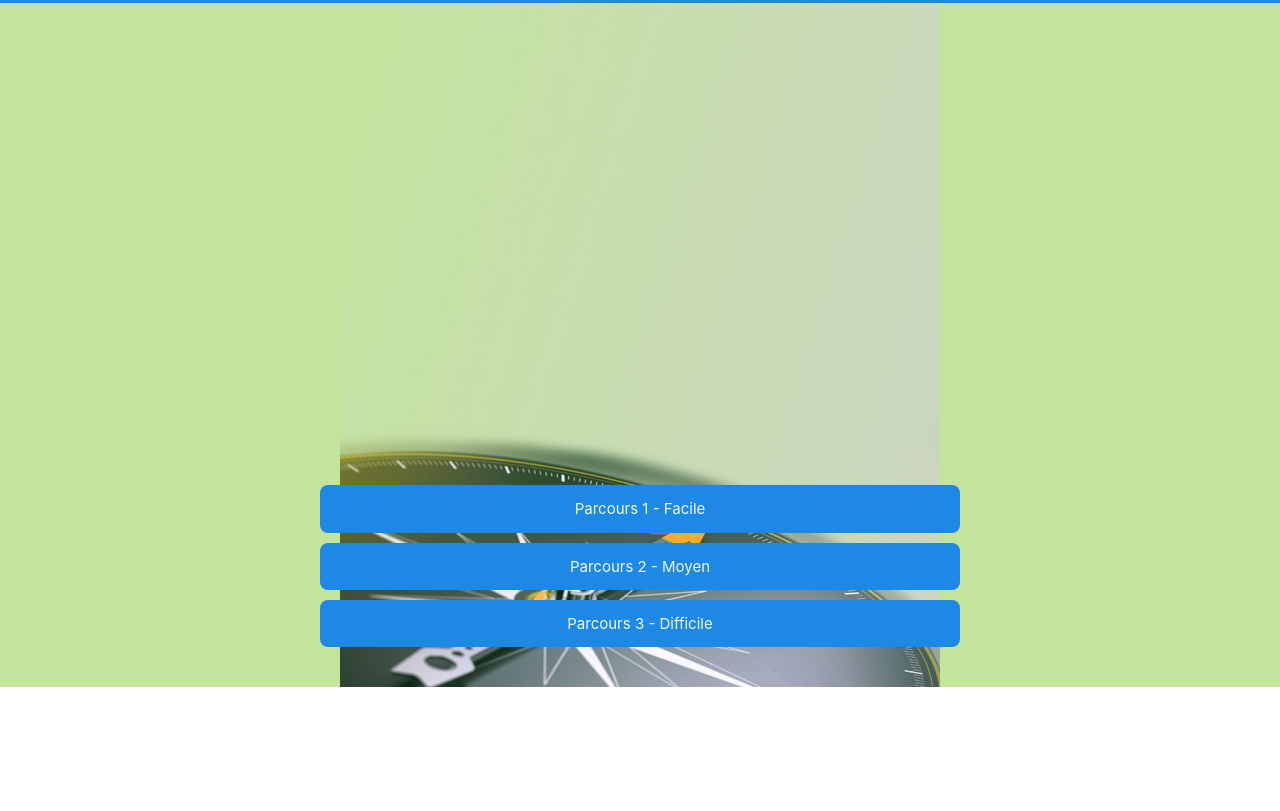
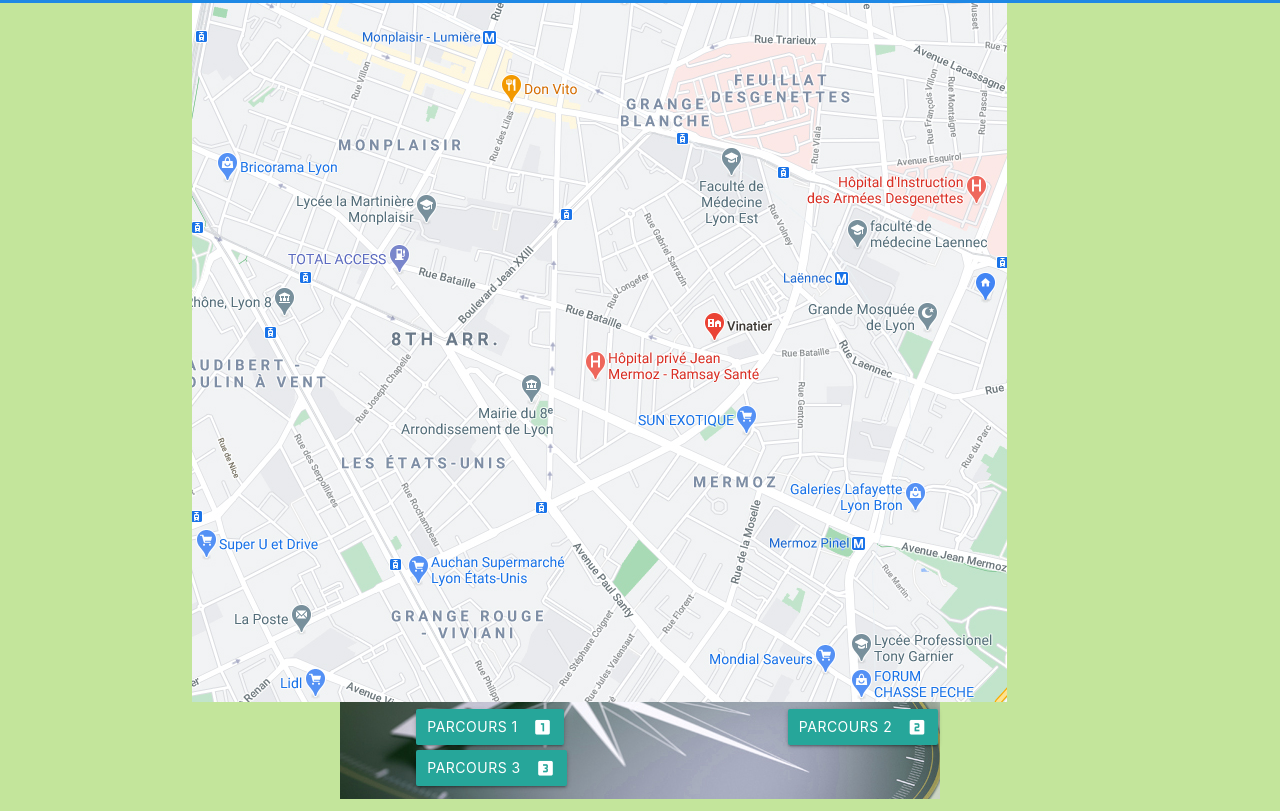
Before and after one commit to tonyshoupinou/fitnesstrail, a website built with webpack: page www/trailselect.html in a window 1280 px wide. Shown: the part 113-924 px from the top of the page. Before the commit the page ends 800 px from the top, so only its background shows below. Built offline with nearby package versions, Linux system fonts and the light colour scheme.

Commit message:
update trailselect

```diff
--- a/src/shared/theme.scss
+++ b/src/shared/theme.scss
@@ -1,8 +1,7 @@
 body {
     font-family: -apple-system, BlinkMacSystemFont, 'Segoe UI', Roboto, Ubuntu, sans-serif;
     /* A FAIRE Definition des tailles et couleurs de police */
-
-}
+    }
 header {
     z-index: 10;
     background-color: #1e88e5;
@@ -13,13 +12,12 @@
     display: inline-block;
     color: #ffffff;
     margin-left: 1em;
-
 }
 header button {
-    /* float: left; */
+    float: left;
     margin-left: 1.5em;
 }
-.select-container {
+body {
     background-image: url("./../assets/img/Background.jpg");
     background-position: center;
     background-origin: content-box;
--- a/src/trailselect/trailselect.scss
+++ b/src/trailselect/trailselect.scss
@@ -1,22 +1,26 @@
-.select-container {
-    height: 100vh;
-    position: relative;
+// .select-container {
+//     height: 100vh;
+//     position: relative;
+// }
+// .list-container {
+//     position: absolute;
+//     bottom: 30px;
+//     width: 100%;
+//     text-align: center;
+// }
+
+// .list-container button {
+//     width: 50vw;
+//     margin-bottom: 10px;
+//     padding: 1em 0px;
+//     border: none;
+//     border-radius: 8px;
+//     background-color: #1e88e5;
+// }
+// .list-container button a {
+//     color: aliceblue
+// }
+.btn {
+    margin-bottom: 5px;
+    // WARNING : cela affecte TOUS les boutons en ajoutant une marge de 5px en dessous //
 }
-.list-container {
-    position: absolute;
-    bottom: 30px;
-    width: 100%;
-    text-align: center;
-}
-
-.list-container button {
-    width: 50vw;
-    margin-bottom: 10px;
-    padding: 1em 0px;
-    border: none;
-    border-radius: 8px;
-    background-color: #1e88e5;
-}
-.list-container button a {
-    color: aliceblue
-}
--- a/www/trailselect.html
+++ b/www/trailselect.html
@@ -10,7 +10,6 @@
     <meta name="description" content="Selection de parcours pour FitnessTrails app">
     <title>Sélection du parcours</title>
     <link rel="stylesheet" type="text/css" href="./dist/index.css">
-    <script type="text/javascript" src="./dist/index.js"></script>
 </head>
 
 <body>
@@ -18,18 +17,19 @@
         <button><a href="./index.html">back</a></button><h2>Hugo</h2>
     </header>
 
-    <main class="select-container">
+    <main class="container">
+        <div class="row">
+            <img class="cicle responsive-img" src="./img/parcours.jpg" alt="place holder">
+            <a class="waves-effect waves-light btn col S7 offset-s3"><i class="material-icons right">looks_one</i>Parcours 1</a>
+            <a class="waves-effect waves-light btn col S8 offset-s3"><i class="material-icons right">looks_two</i>Parcours 2</a>
+            <a class="waves-effect waves-light btn col S9 offset-s3"><i class="material-icons right">looks_3</i>Parcours 3</a>
 
-            <ul class="list-container">
-                <li><button><a href="#"> Parcours 1 - Facile</a></button></li>
-                <li><button><a href="#"> Parcours 2 - Moyen</a></button></li>
-                <li><button><a href="#"> Parcours 3 - Difficile</a></button></li>
-            </ul>
-
+        </div>
     </main>
 
-    <footer>
-    </footer>
+    <footer >
+      </footer>
+    <script type="text/javascript" src="./dist/index.js"></script>
 </body>
 
 </html>
```
Also changed, not shown: www/index.html (+6 -7 lines), www/dist/index.css.
